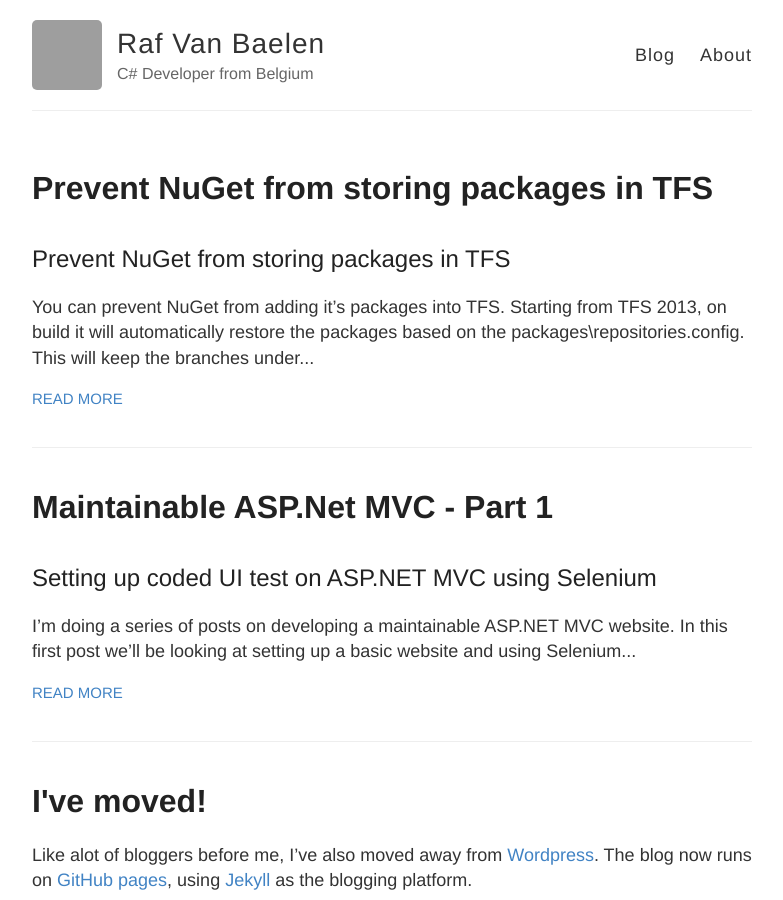
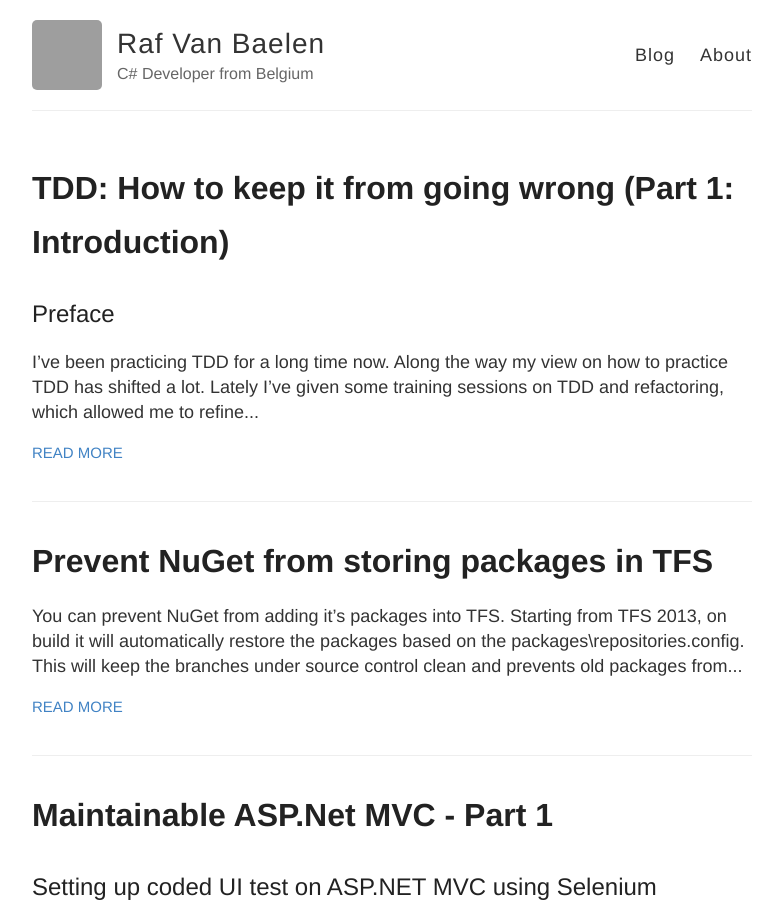
Before and after one commit to Rafvb/rafvb.github.io, a Jekyll site: the page built from index.html, in a window 1280 px wide and 900 px high. Shown: the whole window, without its empty margins (248-1031 px from the left). Built offline with Jekyll 4.4.1, drawn with Linux system fonts in a browser that asks for light colours; grey boxes are pictures that could not be loaded.

Commit message:
Added TDD post 1

```diff
--- a/_posts/2015-01-09-KeepingNugetPackagesOutOfTFS.md
+++ b/_posts/2015-01-09-KeepingNugetPackagesOutOfTFS.md
@@ -3,8 +3,6 @@ layout: post
 title: "Prevent NuGet from storing packages in TFS"
 published: true
 ---
-
-## Prevent NuGet from storing packages in TFS
 
 You can prevent NuGet from adding it's packages into TFS. Starting from TFS 2013, on build it will automatically restore the packages based on the packages\repositories.config.
 This will keep the branches under source control clean and prevents old packages from cluttering TFS.
--- /dev/null
+++ b/_posts/2015-02-25-TDDHowToKeepItFromGoingWrong1.md
@@ -0,0 +1,25 @@
+---
+layout: post
+title: "TDD: How to keep it from going wrong (Part 1: Introduction)"
+published: true
+---
+
+## Preface
+I've been practicing TDD for a long time now. Along the way my view on how to practice TDD has shifted a lot.
+Lately I've given some training sessions on TDD and refactoring, which allowed me to refine my views on what I think is doing TDD the 'right' way.
+When I look around the internet I still see alot of people explaining TDD in a way that can be demotivating for someone
+who is new to the subject or can even be damaging to a project (I've experienced this hands on).
+
+In this series I wanted to delve into what I consider good TDD.
+
+## References
+The posts are heavily inspired by
+
+* Ian Coopers talk [TDD: Where did it all go wrong](https://vimeo.com/68375232) and [Decoupling from ASP.NET](https://skillsmatter.com/meetups/6555-decoupling-from-asp-net-hexagonal-architectures-in-net)
+* The [Is TDD dead](http://martinfowler.com/articles/is-tdd-dead/) talks by Kent Beck, Martin Fowler and David Heinemeier Hansson
+* Still the best book on the subject: [TDD by example](http://www.amazon.com/Test-Driven-Development-By-Example/dp/0321146530) by Kent Beck
+
+## What we'll see
+First we'll go back to basics and ask ourselves why we do TDD. We'll see what benefits good TDD can bring and explore some of the misconceptions.
+Next we'll delve into the concept of mocking and why abuse of it can be damaging.
+Finally we'll wrap things up with a short look at the hexagonal architecture.
```
